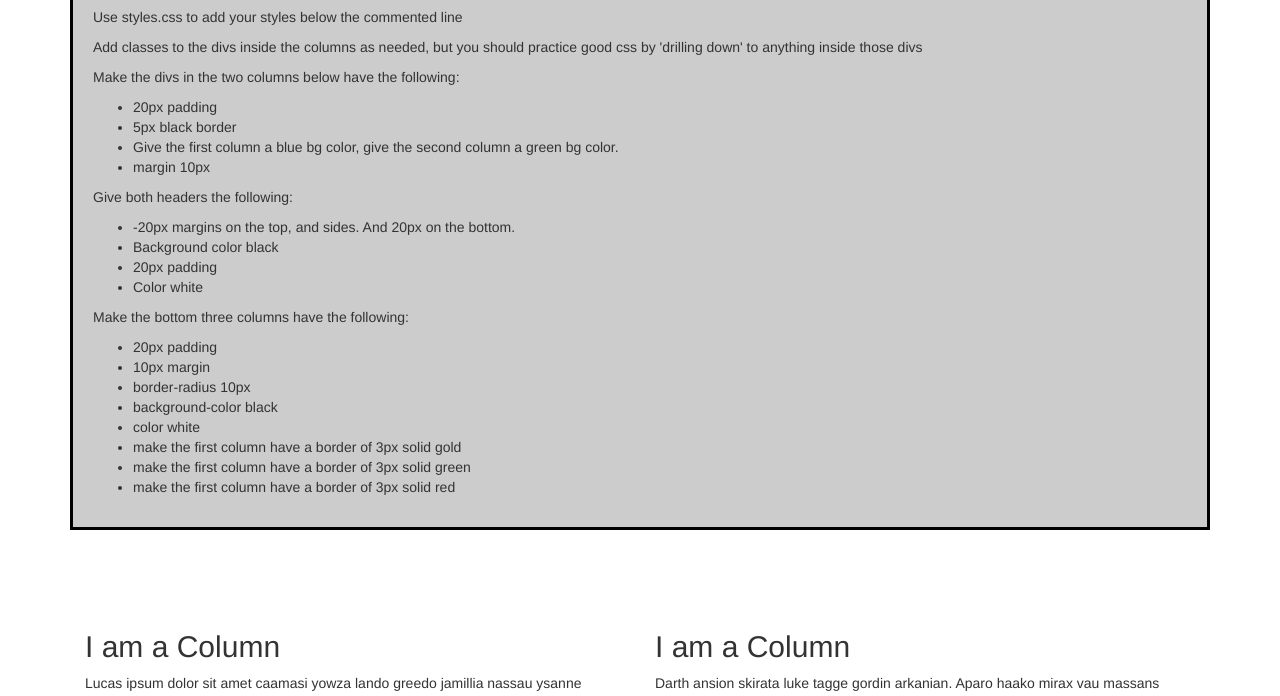
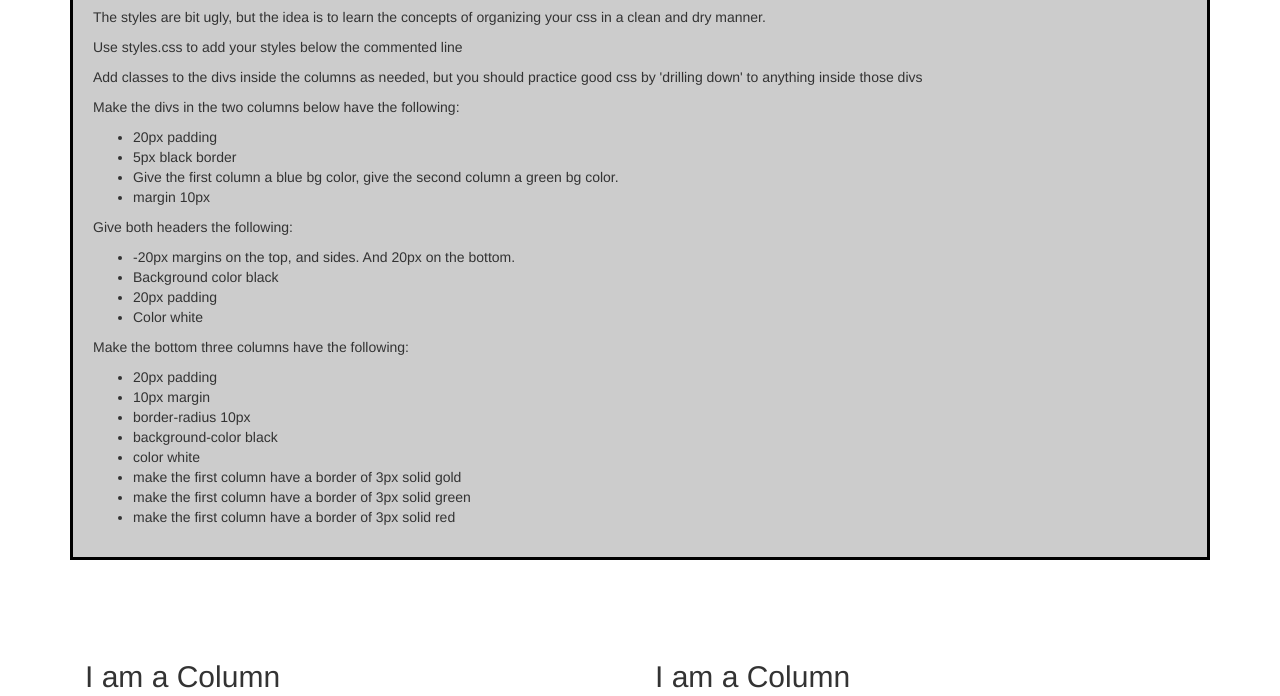
Before and after one commit to AvocadoCasualty/Dry-CSS-Challenge, a plain HTML site: page index.html in a window 1280 px wide. Shown: the part 299-995 px from the top of the page. Drawn offline with nearby package versions, Linux system fonts and the light colour scheme.

Commit message:
third commit

```diff
--- a/index.html
+++ b/index.html
@@ -23,6 +23,7 @@
             <div class="col-lg-12 instructions">
                <h2>Instructions</h2>
                 <p>The idea of this challenge is to "combine" as much css as you can. DRY CSS!</p>
+                <p>The styles are bit ugly, but the idea is to learn the concepts of organizing your css in a clean and dry manner.</p>
                 <p>Use styles.css to add your styles below the commented line</p>
                 <p>Add classes to the divs inside the columns as needed, but you should practice good css by 'drilling down' to anything inside those divs</p>
                 <p>Make the divs in the two columns below have the following:</p>
```
